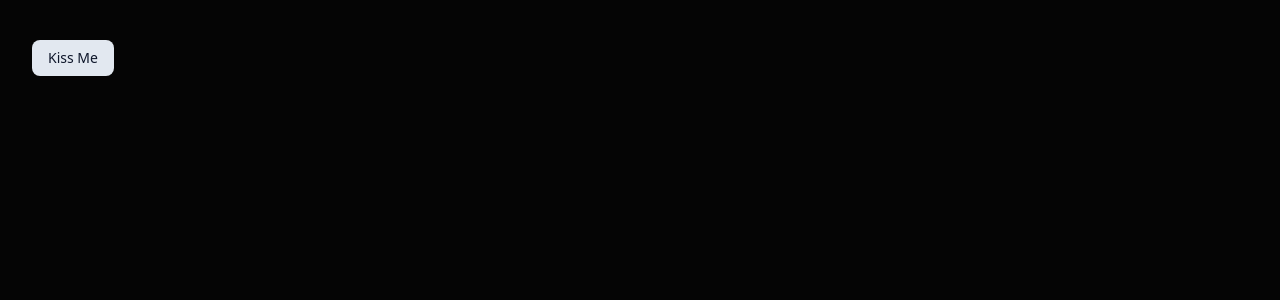
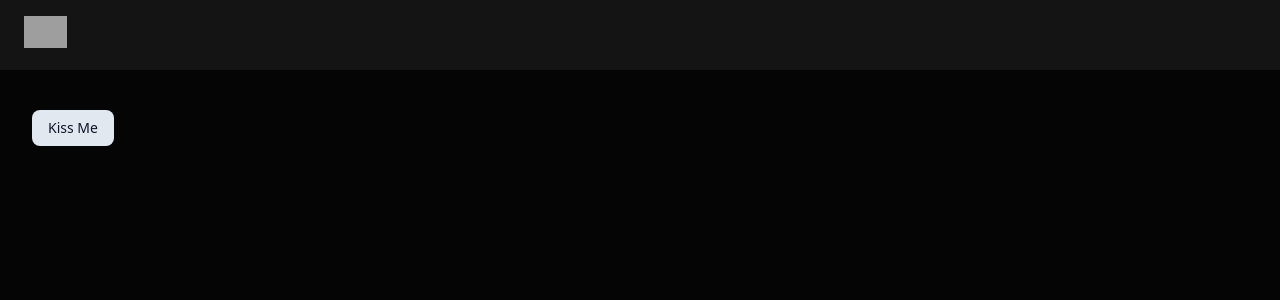
Before and after one commit to GabrielEduria/stock-market-app, a Next.js app: page / in a window 1280 px wide. Shown: the top 300 px of the page. Built offline with nearby package versions, Linux system fonts and the light colour scheme; grey boxes are pictures that could not be loaded.

Commit message:
fix dev error in Header component

```diff
--- a/app/(root)/layout.tsx
+++ b/app/(root)/layout.tsx
@@ -1,3 +1,4 @@
+import Header from "@/components/ui/Header";
 
 
 
@@ -6,6 +7,7 @@
 const layout = ({ children }: { children : React.ReactNode}) => {
   return (
     <main className="min-h-screen text-gray-400">
+       <Header/>
         <div className="container py-10">
             {children}
         </div>
--- a/components/ui/Header.tsx
+++ b/components/ui/Header.tsx
@@ -1,8 +1,22 @@
-import React from 'react'
+import Link from "next/link";
+import Image from "next/image";
+
 
 const Header = () => {
   return (
-    <div>Header</div>
+    <header className="sticky top-0 header">
+      <div className="container header-wrapper">
+        <Link href="/">
+           <Image
+            src="/assets/icons/logo.svg"
+            alt="Signalist logo"
+            width={140}
+            height={32}
+            className="h-8 w-auto cursor-pointer"
+           />
+        </Link>
+      </div>
+    </header>
   )
 }
 
```
